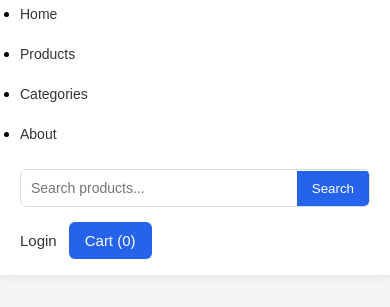
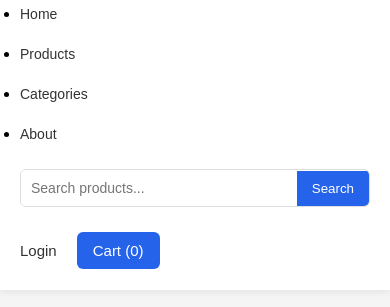
Before and after one commit to Rithishgoud/csspage, a plain HTML site: page index.html in a window 390 px wide. Both pictures are taken after a click on the button "Open navigation menu". Shown: the part 65-372 px from the top of the page. Drawn offline with Linux system fonts and the light colour scheme.

Commit message:
Update nav-actions styles with gap and padding

```diff
--- a/style.css
+++ b/style.css
@@ -230,6 +230,10 @@ Navigation links
     }
 
     /* Login and cart */
+        .nav-actions {
+        gap: 20px;
+        padding: 10px 0 5px;
+    }
 
 
     /* Show elements when menu is open */
```
